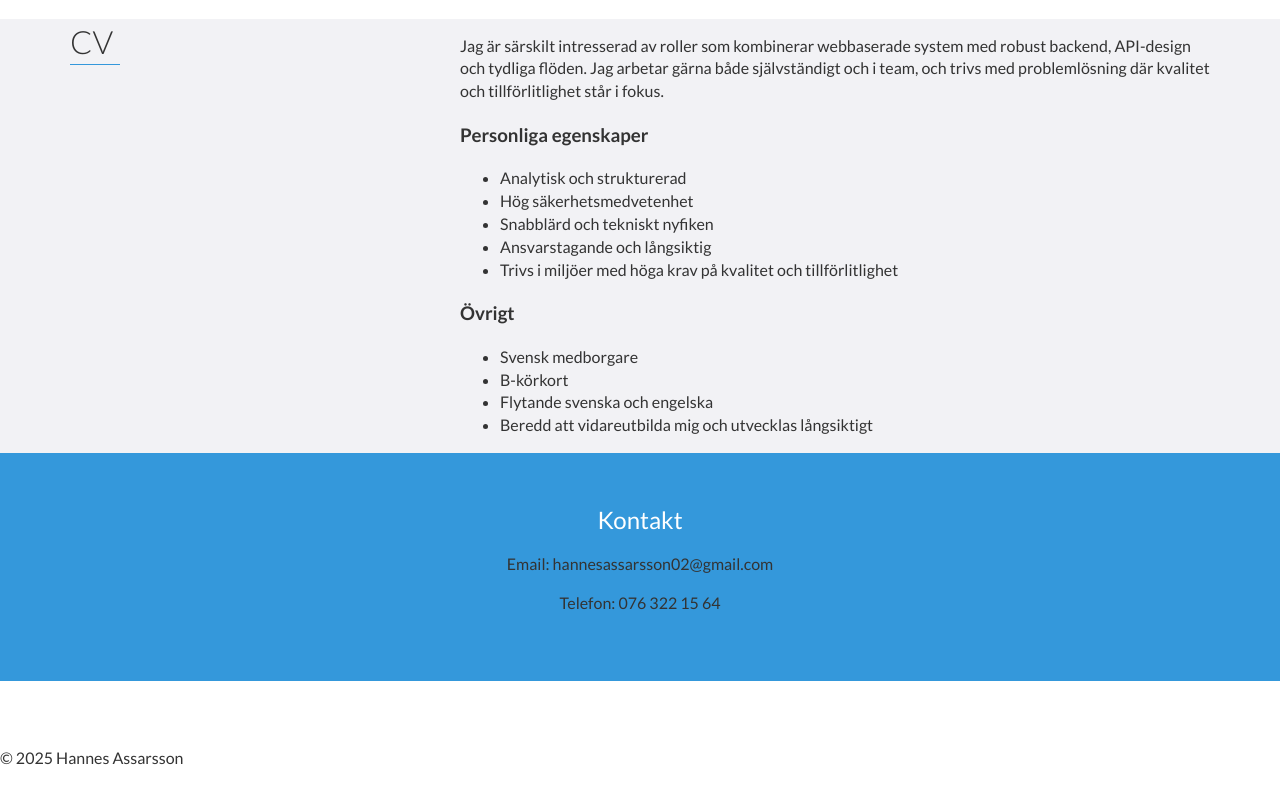
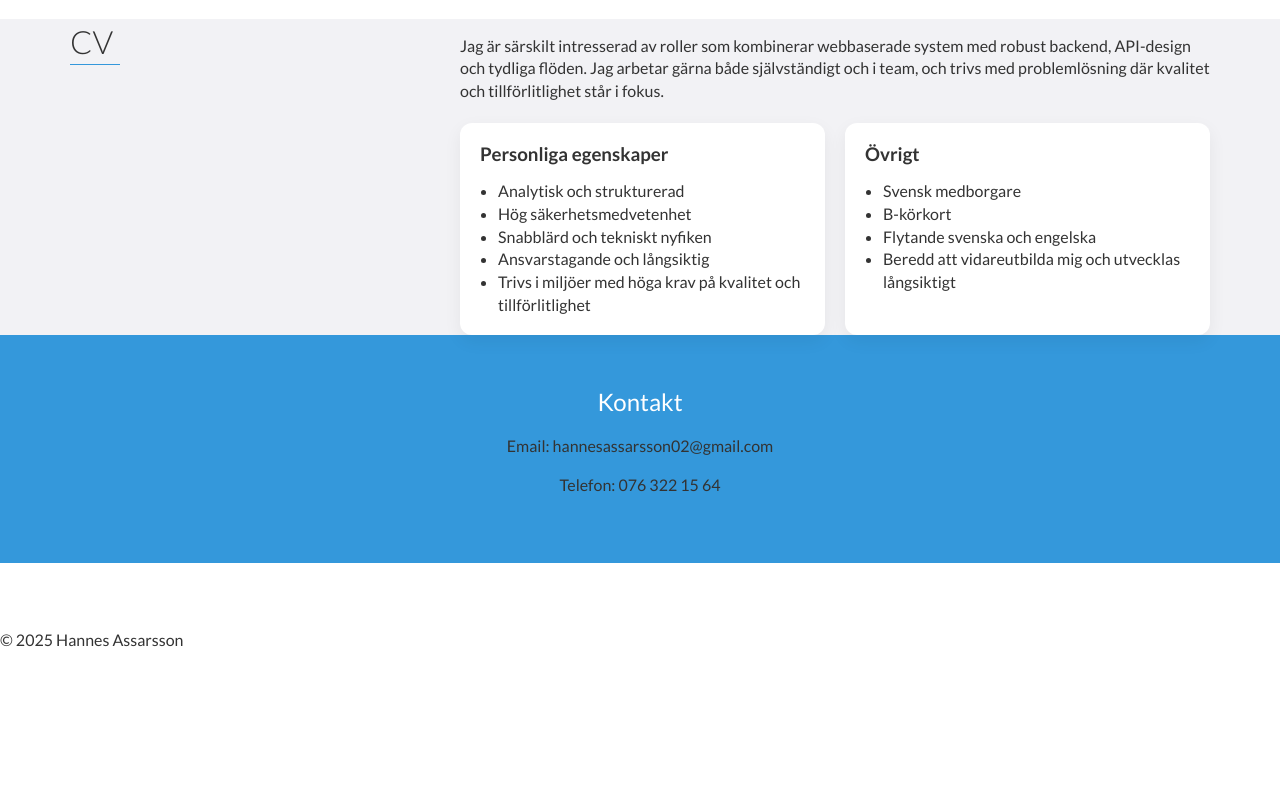
Before and after one commit to hannesassarsson/portfolio, a website: page index.html in a window 1280 px wide. Shown: the part 5200-6004 px from the top of the page. After the commit the page ends 5918 px from the top, so only its background shows below. Drawn offline with Linux system fonts and the light colour scheme.

Commit message:
Add CV section and update experience/education

```diff
--- a/index.html
+++ b/index.html
@@ -79,6 +79,30 @@
             border-radius: 10px;
             display: block;
             box-shadow: 0 8px 20px rgba(0,0,0,0.08);
+        }
+
+        .cv-grid {
+            display: grid;
+            grid-template-columns: repeat(auto-fit, minmax(220px, 1fr));
+            gap: 20px;
+            margin-top: 20px;
+        }
+
+        .cv-card {
+            background: #fff;
+            border-radius: 12px;
+            padding: 18px 20px;
+            box-shadow: 0 6px 18px rgba(0,0,0,0.06);
+        }
+
+        .cv-card h3 {
+            margin-top: 0;
+            margin-bottom: 12px;
+        }
+
+        .cv-card ul {
+            margin: 0;
+            padding-left: 18px;
         }
     </style>
 </head>
@@ -296,7 +320,8 @@
                     API-design och tydliga flöden. Jag arbetar gärna både självständigt och i team, och trivs med
                     problemlösning där kvalitet och tillförlitlighet står i fokus.
                 </p>
-
+                <div class="cv-grid">
+                    <div class="cv-card">
                         <h3>Personliga egenskaper</h3>
                         <ul>
                             <li>Analytisk och strukturerad</li>
@@ -305,7 +330,8 @@
                             <li>Ansvarstagande och långsiktig</li>
                             <li>Trivs i miljöer med höga krav på kvalitet och tillförlitlighet</li>
                         </ul>
-
+                    </div>
+                    <div class="cv-card">
                         <h3>Övrigt</h3>
                         <ul>
                             <li>Svensk medborgare</li>
@@ -313,6 +339,8 @@
                             <li>Flytande svenska och engelska</li>
                             <li>Beredd att vidareutbilda mig och utvecklas långsiktigt</li>
                         </ul>
+                    </div>
+                </div>
             </div>
         </div>
     </div>
```
Lines whose indentation alone changed are shown as unchanged.
